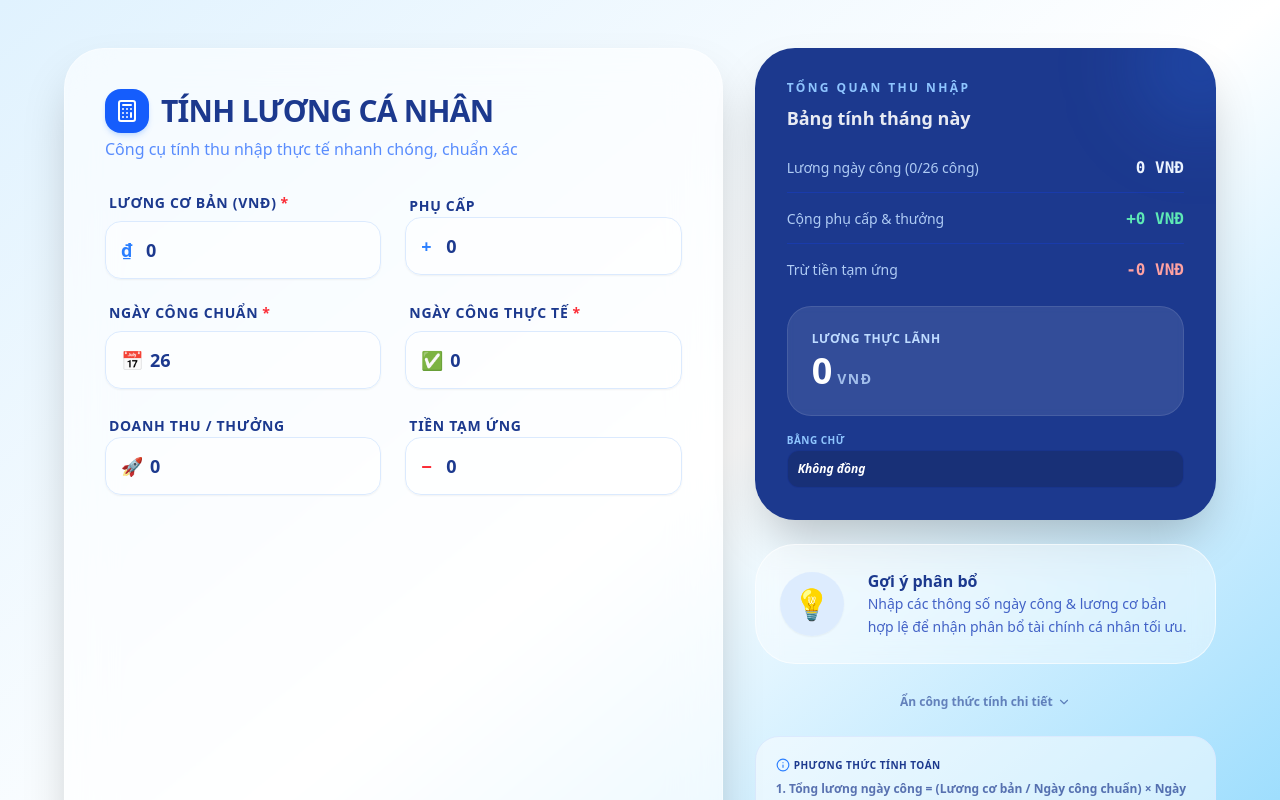
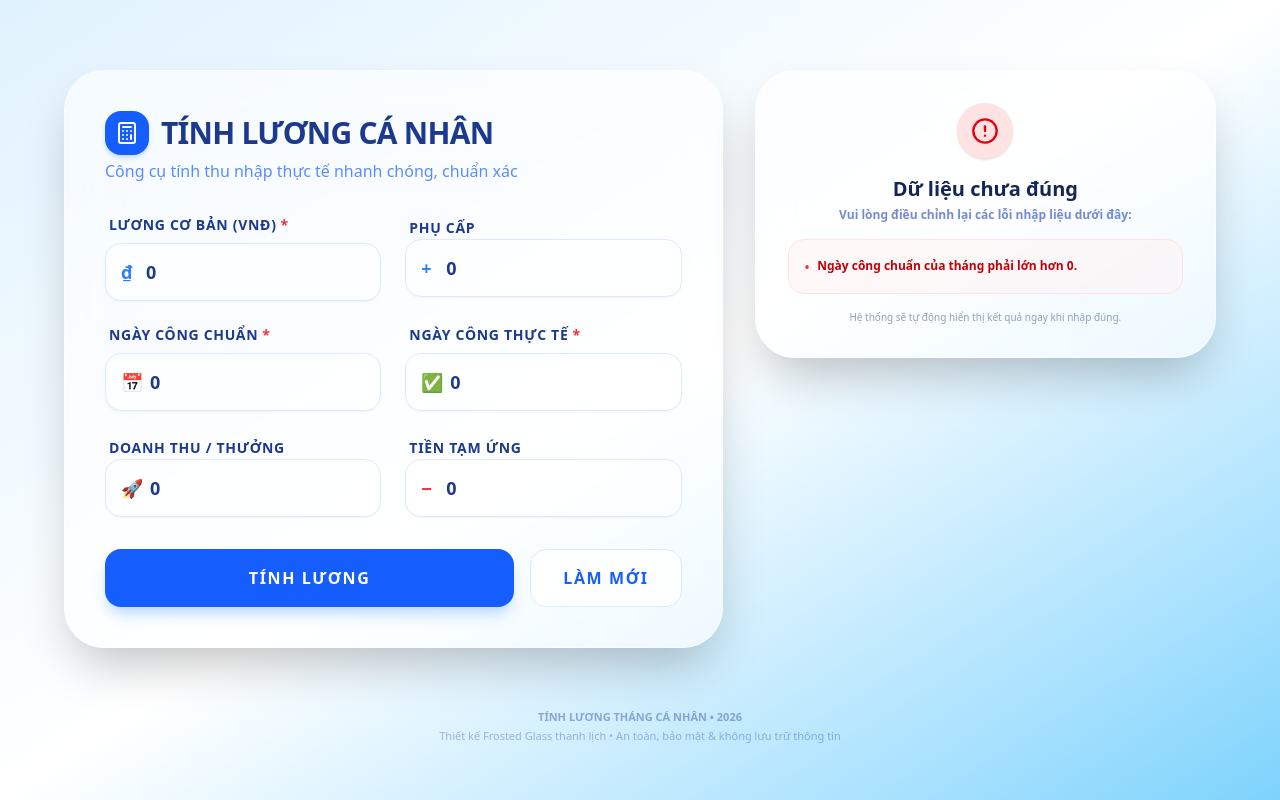
Before and after one commit to llkhai29-cmd/T-nh-l-ng-c-nh-n, a React (Vite) app: page / in a window 1280 px wide. Shown: the top 800 px of the page. Built offline with nearby package versions, Linux system fonts and the light colour scheme.

Commit message:
refactor: default standard working days to 0
Remove hardcoded default value of 26 days to allow users to input their specific standard working days manually.

```diff
--- a/src/App.tsx
+++ b/src/App.tsx
@@ -99,7 +99,7 @@ const formatVND = (value: number) => {
 export default function App() {
   // Input states as strings for direct input formatting and easy clearing
   const [basicSalary, setBasicSalary] = useState<string>("0");
-  const [standardDays, setStandardDays] = useState<string>("26");
+  const [standardDays, setStandardDays] = useState<string>("0");
   const [actualDays, setActualDays] = useState<string>("0");
   const [allowance, setAllowance] = useState<string>("0");
   const [revenue, setRevenue] = useState<string>("0");
@@ -188,7 +188,7 @@ export default function App() {
   // Reset function back to clear state
   const handleReset = () => {
     setBasicSalary("0");
-    setStandardDays("26");
+    setStandardDays("0");
     setActualDays("0");
     setAllowance("0");
     setRevenue("0");
```
